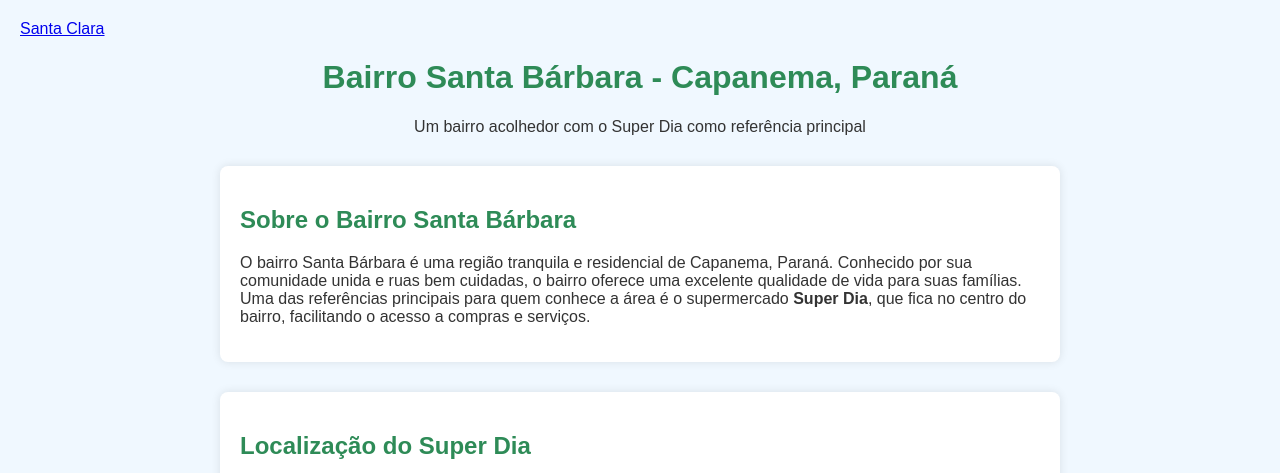
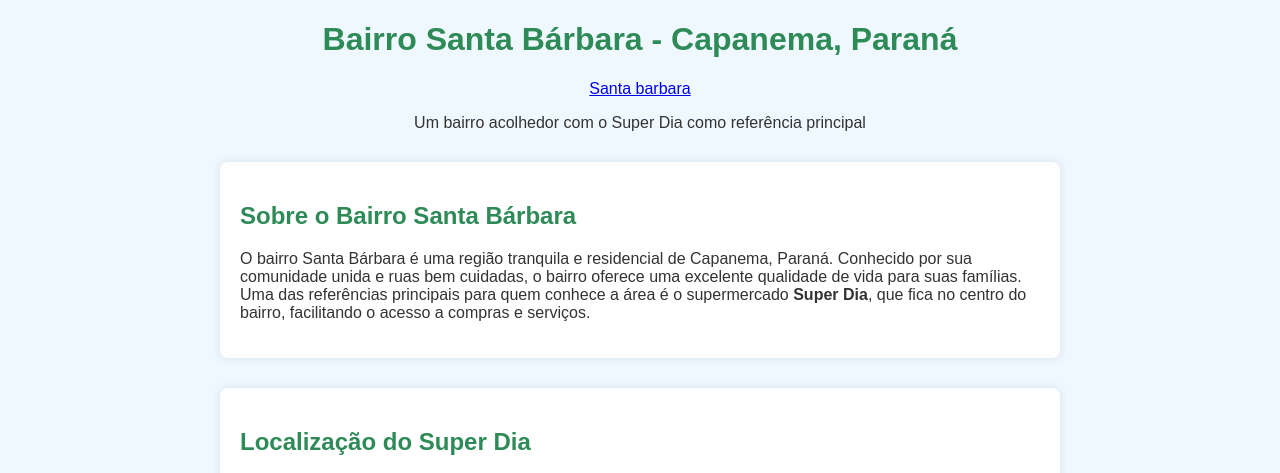
Before and after one commit to AndersonMalinowski/site, a plain HTML site: page index.html in a window 1280 px wide. Shown: the top 473 px of the page. Drawn offline with Linux system fonts and the light colour scheme.

Commit message:
Update index.html

```diff
--- a/index.html
+++ b/index.html
@@ -4,7 +4,6 @@
     <meta charset="UTF-8" />
     <meta name="viewport" content="width=device-width, initial-scale=1.0" />
     <title>Bairro Santa Bárbara - Capanema, Paraná</title>
-    <a href="santabarbara.html" class="button primary">Santa Clara</a>
 
     <style>
         body {
@@ -49,6 +48,7 @@
 <body>
     <header>
         <h1>Bairro Santa Bárbara - Capanema, Paraná</h1>
+          <a href="santabarbara.html" class="button primary">Santa barbara</a>
         <p>Um bairro acolhedor com o Super Dia como referência principal</p>
     </header>
 
```
